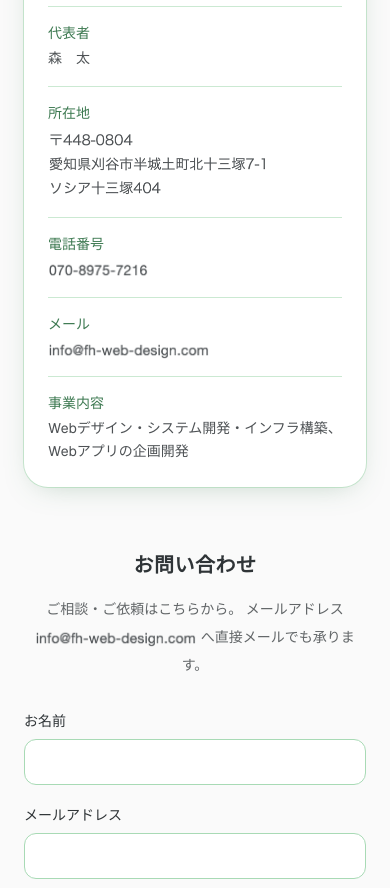
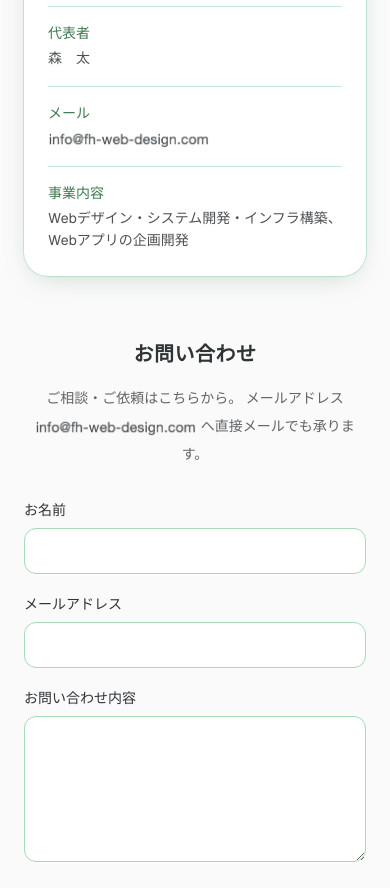
Before and after one commit to fm5889rx/fh-web-design-lp, a Next.js app: page / in a window 390 px wide. Shown: the part 2240-3128 px from the top of the page. Built offline with nearby package versions, Linux system fonts and the light colour scheme.

Commit message:
Remove office address and phone number from the site
Co-Authored-By: Claude Sonnet 5.5 <noreply@anthropic.com>

```diff
--- a/src/app/_components/ContactImage.tsx
+++ b/src/app/_components/ContactImage.tsx
@@ -1,12 +1,10 @@
 import Image from "next/image";
 
-// ボット(メールアドレス・電話番号の自動収集)対策として、
+// ボット(メールアドレスの自動収集)対策として、
 // 連絡先はテキストやリンクではなく画像で表示する。
 // alt にも実際の文字列は入れない。
 const IMAGES = {
-  tel: { src: "/contact/tel.png", width: 408, height: 73, alt: "電話番号（画像）" },
   mail: { src: "/contact/mail.png", width: 657, height: 73, alt: "メールアドレス（画像）" },
-  address: { src: "/contact/address.png", width: 886, height: 296, alt: "所在地（画像）" },
 } as const;
 
 export function ContactImage({ kind }: { kind: keyof typeof IMAGES }) {
@@ -17,13 +15,7 @@ export function ContactImage({ kind }: { kind: keyof typeof IMAGES }) {
       alt={alt}
       width={width}
       height={height}
-      // 画像は 56px 文字を 1/4（=14px）で表示。住所は 3 行なので幅基準で出す
-      style={kind === "address" ? { width: width / 4 } : { height: 18 }}
-      className={
-        kind === "address"
-          ? "block h-auto max-w-full"
-          : "inline-block w-auto align-middle"
-      }
+      className="inline-block h-[18px] w-auto align-middle"
     />
   );
 }
--- a/src/app/page.tsx
+++ b/src/app/page.tsx
@@ -46,16 +46,6 @@ const FEATURES = [
 const COMPANY_INFO: { label: string; value: ReactNode }[] = [
   { label: "屋号", value: "FH WEB DESIGN" },
   { label: "代表者", value: "森　太" },
-  {
-    label: "所在地",
-    value: <ContactImage kind="address" />,
-  },
-  {
-    label: "電話番号",
-    value: (
-      <ContactImage kind="tel" />
-    ),
-  },
   {
     label: "メール",
     value: (
--- a/src/app/privacy/page.tsx
+++ b/src/app/privacy/page.tsx
@@ -63,9 +63,6 @@ export default function PrivacyPage() {
           <p className="mt-2 text-sm leading-loose text-[#2F3437]/80">
             FH WEB DESIGN（代表者：森　太）
             <br />
-            <ContactImage kind="address" />
-            電話：<ContactImage kind="tel" />
-            <br />
             <ContactImage kind="mail" />
           </p>
         </section>
```
Also changed, not shown: public/contact/address.png (deleted), public/contact/tel.png (deleted).
